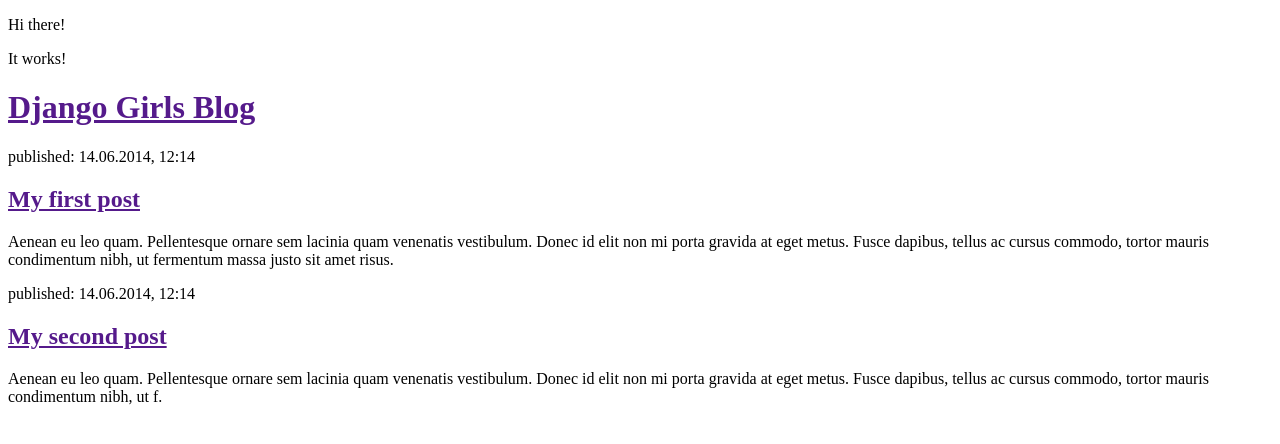
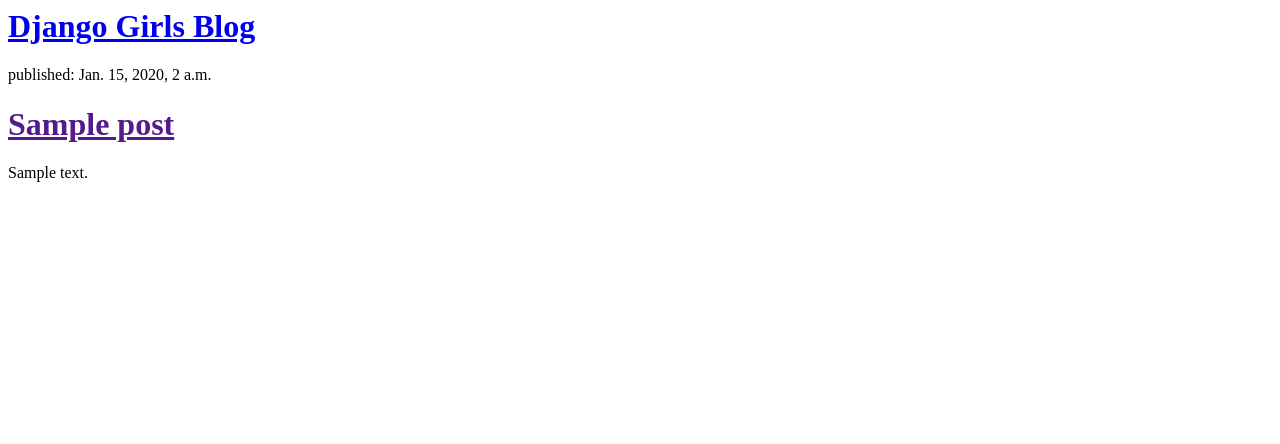
Before and after one commit to fathiaj/my-first-blog, a Django app: template blog/templates/blog/post_list.html in a window 1280 px wide. Shown: the top 444 px of the page. Run offline with Django 3.2, Linux system fonts and the light colour scheme; the template is opened without the code that fills it: values that come from a table or form of the project are taken from there, others are empty; tables that the repository leaves empty hold one stand-in row (values such as "Sample post").

Commit message:
Modified templates to display posts from database.

```diff
--- a/blog/templates/blog/post_list.html
+++ b/blog/templates/blog/post_list.html
@@ -1,41 +1,19 @@
-<!DOCTYPE html>
 <html>
-  <head>
-    <meta charset="utf-8">
-    <title></title>
-  </head>
-  <body>
-    <html>
-    <head>
-        <title>Ola's blog</title>
-    </head>
-    <body>
-        <p>Hi there!</p>
-        <p>It works!</p>
-    </body>
-</html>
-<html>
+
     <head>
         <title>Django Girls blog</title>
     </head>
     <body>
-        <div>
-            <h1><a href="">Django Girls Blog</a></h1>
-        </div>
+      <div>
+          <h1><a href="/">Django Girls Blog</a></h1>
+      </div>
 
-        <div>
-            <p>published: 14.06.2014, 12:14</p>
-            <h2><a href="">My first post</a></h2>
-            <p>Aenean eu leo quam. Pellentesque ornare sem lacinia quam venenatis vestibulum. Donec id elit non mi porta gravida at eget metus. Fusce dapibus, tellus ac cursus commodo, tortor mauris condimentum nibh, ut fermentum massa justo sit amet risus.</p>
-        </div>
-
-        <div>
-            <p>published: 14.06.2014, 12:14</p>
-            <h2><a href="">My second post</a></h2>
-            <p>Aenean eu leo quam. Pellentesque ornare sem lacinia quam venenatis vestibulum. Donec id elit non mi porta gravida at eget metus. Fusce dapibus, tellus ac cursus commodo, tortor mauris condimentum nibh, ut f.</p>
-        </div>
+      {% for post in posts %}
+          <div>
+              <p>published: {{ post.published_date }}</p>
+              <h1><a href="">{{ post.title }}</a></h1>
+              <p>{{ post.text|linebreaksbr }}</p>
+          </div>
+      {% endfor %}
     </body>
 </html>
-
-  </body>
-</html>
```
Also changed, not shown: blog/views.py (+5 -6 lines).
